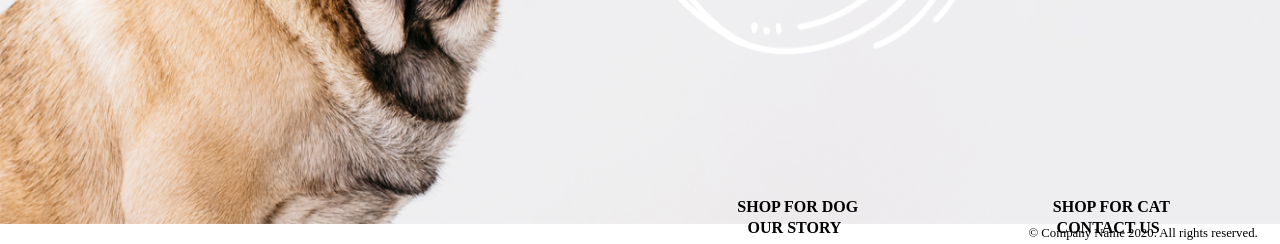
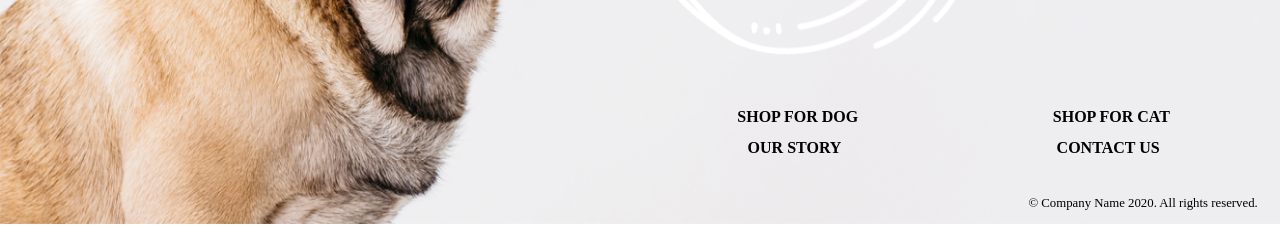
Before and after one commit to KestPetrenko/Lending_Pet_Food, a plain HTML site: page index.html in a window 1280 px wide. Shown: the part 3619-3863 px from the top of the page. Drawn offline with Linux system fonts and the light colour scheme; a web font is replaced by a local one.

Commit message:
Update style.css

```diff
--- a/style/style.css
+++ b/style/style.css
@@ -535,7 +535,7 @@ header {
 
 .nav1Header {
     position: relative;
-    top: 250px;
+    top: 160px;
     width: 100%;
     display: flex;
     justify-content: space-around;
@@ -545,7 +545,7 @@ header {
 
 .nav2Header {
     position: relative;
-    top: 200px;
+    top: 120px;
     width: 100%;
     display: flex;
     justify-content: space-around;
@@ -555,7 +555,7 @@ header {
 
 .rightSection6 p {
     position: relative;
-    top: 70px;
+    top: 40px;
     font-size: 1vw;
     display: flex;
     font-size: 1vw;
```
